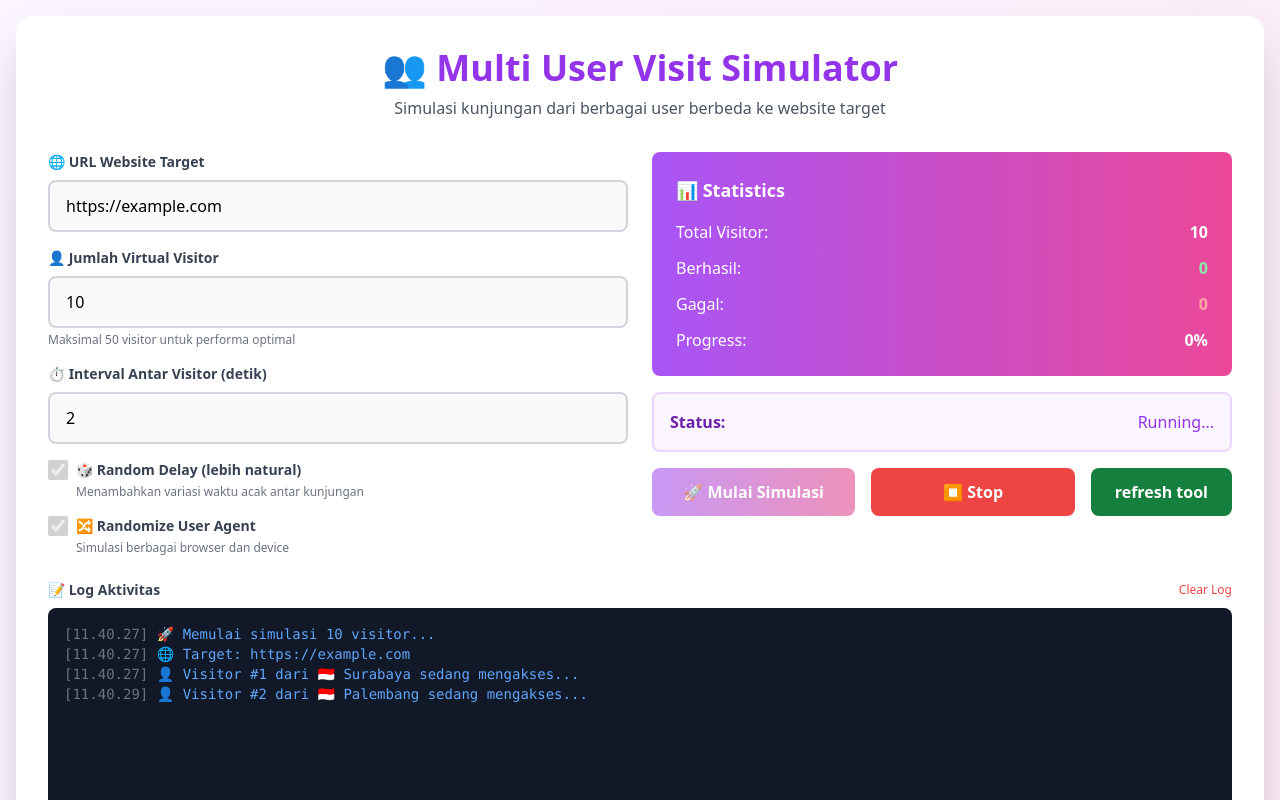
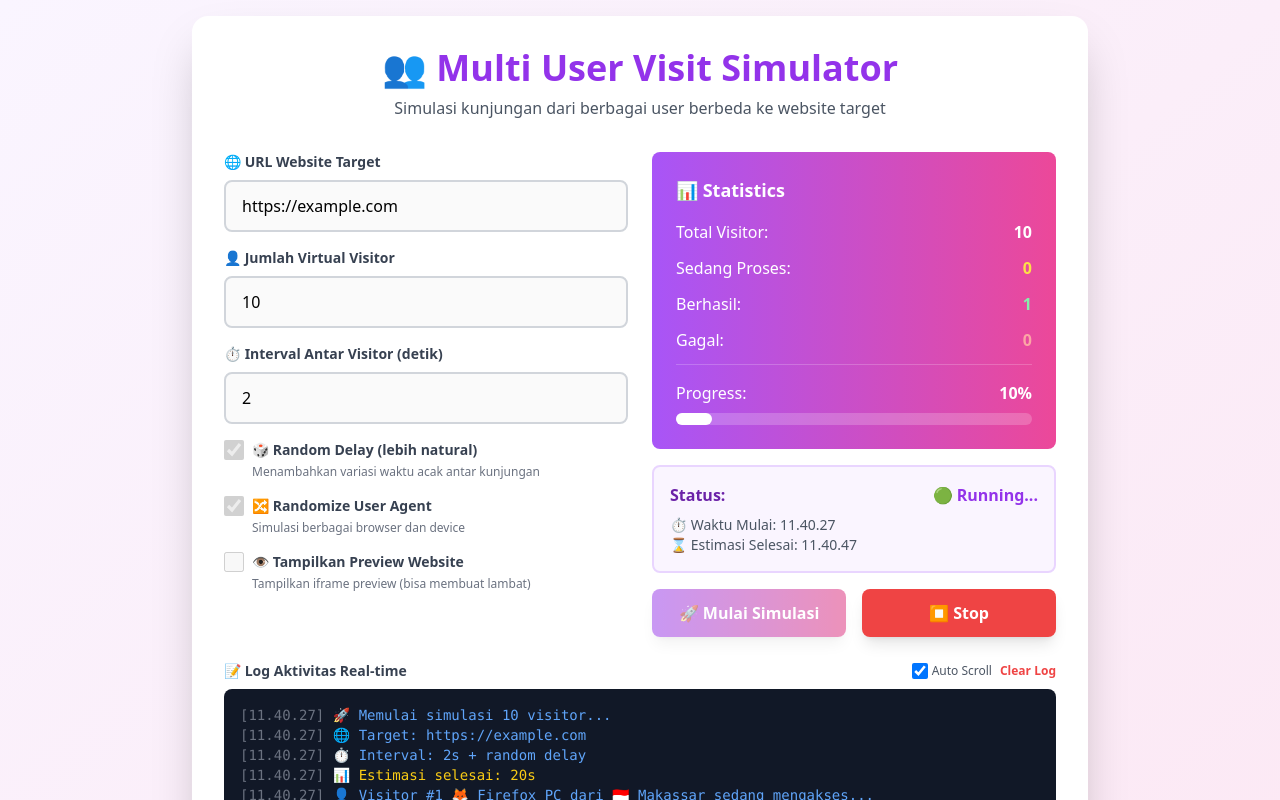
Before and after one commit to Anjaszz/auto-visit-web, a plain HTML site: page index.html in a window 1280 px wide. Both pictures are taken after a click on the button "🚀 Mulai Simulasi". Shown: the top 800 px of the page. Drawn offline with nearby package versions, Linux system fonts and the light colour scheme.

Commit message:
update view

```diff
--- a/index.html
+++ b/index.html
@@ -6,9 +6,8 @@
     <title>Multi User Visit Simulator</title>
     <script src="https://cdn.tailwindcss.com"></script>
 </head>
-<body class="bg-gradient-to-br from-purple-50 to-pink-100 min-h-screen p-4">
-    <div class="max-w-7xl mx-auto">
-        <div class="bg-white rounded-2xl shadow-2xl p-8 mb-6">
+<body class="bg-gradient-to-br from-purple-50 to-pink-100 min-h-screen flex items-center justify-center p-4">
+    <div class="bg-white rounded-2xl shadow-2xl p-8 w-full max-w-4xl">
         <div class="text-center mb-8">
             <h1 class="text-4xl font-bold text-purple-600 mb-2">👥 Multi User Visit Simulator</h1>
             <p class="text-gray-600">Simulasi kunjungan dari berbagai user berbeda ke website target</p>
@@ -37,11 +36,10 @@
                         id="visitorCount"
                         placeholder="10"
                         min="1"
-                            max="50"
+                        max="100"
                         class="w-full px-4 py-3 border-2 border-gray-300 rounded-lg focus:border-purple-500 focus:outline-none transition"
                         value="10"
                     >
-                        <p class="text-xs text-gray-500 mt-1">Maksimal 50 visitor untuk performa optimal</p>
                 </div>
 
                 <!-- Input Interval -->
@@ -52,6 +50,7 @@
                         id="intervalInput"
                         placeholder="2"
                         min="1"
+                        step="0.5"
                         class="w-full px-4 py-3 border-2 border-gray-300 rounded-lg focus:border-purple-500 focus:outline-none transition"
                         value="2"
                     >
@@ -74,6 +73,15 @@
                     </label>
                     <p class="text-xs text-gray-500 mt-1 ml-7">Simulasi berbagai browser dan device</p>
                 </div>
+
+                <!-- Show Preview -->
+                <div>
+                    <label class="flex items-center space-x-2 cursor-pointer">
+                        <input type="checkbox" id="showPreview" class="w-5 h-5 text-purple-600">
+                        <span class="text-sm font-semibold text-gray-700">👁️ Tampilkan Preview Website</span>
+                    </label>
+                    <p class="text-xs text-gray-500 mt-1 ml-7">Tampilkan iframe preview (bisa membuat lambat)</p>
+                </div>
             </div>
 
             <!-- Kolom Kanan - Stats -->
@@ -86,6 +94,10 @@
                             <span class="font-bold" id="statTotal">0</span>
                         </div>
                         <div class="flex justify-between">
+                            <span>Sedang Proses:</span>
+                            <span class="font-bold text-yellow-300" id="statPending">0</span>
+                        </div>
+                        <div class="flex justify-between">
                             <span>Berhasil:</span>
                             <span class="font-bold text-green-300" id="statSuccess">0</span>
                         </div>
@@ -93,18 +105,27 @@
                             <span>Gagal:</span>
                             <span class="font-bold text-red-300" id="statFailed">0</span>
                         </div>
-                            <div class="flex justify-between">
+                        <div class="mt-4 pt-4 border-t border-white/20">
+                            <div class="flex justify-between mb-2">
                                 <span>Progress:</span>
                                 <span class="font-bold" id="statProgress">0%</span>
+                            </div>
+                            <div class="w-full bg-white/20 rounded-full h-3">
+                                <div id="progressBar" class="bg-white h-3 rounded-full transition-all duration-300" style="width: 0%"></div>
+                            </div>
                         </div>
                     </div>
                 </div>
 
                 <!-- Status -->
                 <div id="statusBox" class="bg-purple-50 border-2 border-purple-200 rounded-lg p-4">
-                        <div class="flex items-center justify-between">
+                    <div class="flex items-center justify-between mb-2">
                         <span class="font-semibold text-purple-800">Status:</span>
-                            <span id="statusText" class="text-purple-600">Siap Memulai</span>
+                        <span id="statusText" class="text-purple-600 font-semibold">Siap Memulai</span>
+                    </div>
+                    <div class="text-sm text-gray-600">
+                        <div>⏱️ Waktu Mulai: <span id="startTime">-</span></div>
+                        <div>⌛ Estimasi Selesai: <span id="estimateTime">-</span></div>
                     </div>
                 </div>
 
@@ -112,24 +133,17 @@
                 <div class="flex gap-4">
                     <button
                         id="startBtn"
-                            class="flex-1 bg-gradient-to-r from-purple-600 to-pink-600 hover:from-purple-700 hover:to-pink-700 text-white font-semibold py-3 px-6 rounded-lg transition transform hover:scale-105 active:scale-95"
+                        class="flex-1 bg-gradient-to-r from-purple-600 to-pink-600 hover:from-purple-700 hover:to-pink-700 text-white font-semibold py-3 px-6 rounded-lg transition transform hover:scale-105 active:scale-95 shadow-lg"
                     >
                         🚀 Mulai Simulasi
                     </button>
                     <button
                         id="stopBtn"
-                            class="flex-1 bg-red-500 hover:bg-red-600 text-white font-semibold py-3 px-6 rounded-lg transition transform hover:scale-105 active:scale-95 opacity-50 cursor-not-allowed"
+                        class="flex-1 bg-red-500 hover:bg-red-600 text-white font-semibold py-3 px-6 rounded-lg transition transform hover:scale-105 active:scale-95 opacity-50 cursor-not-allowed shadow-lg"
                         disabled
                     >
                         ⏹️ Stop
                     </button>
-                         <a href="refresh.html">
-                            <button
-                            class="flex-1 bg-green-700 hover:bg-green-600 text-white font-semibold py-3 px-6 rounded-lg transition transform hover:scale-105 active:scale-95 cursor-not-allowed"
-                        >
-                            refresh tool
-                        </button>
-                         </a>
                 </div>
             </div>
         </div>
@@ -137,25 +151,35 @@
         <!-- Log Area -->
         <div>
             <div class="flex justify-between items-center mb-2">
-                    <label class="text-sm font-semibold text-gray-700">📝 Log Aktivitas</label>
-                    <button id="clearLogBtn" class="text-xs text-red-500 hover:text-red-700">Clear Log</button>
+                <label class="text-sm font-semibold text-gray-700">📝 Log Aktivitas Real-time</label>
+                <div class="flex gap-2">
+                    <label class="flex items-center space-x-1 text-xs">
+                        <input type="checkbox" id="autoScroll" class="w-4 h-4" checked>
+                        <span class="text-gray-600">Auto Scroll</span>
+                    </label>
+                    <button id="clearLogBtn" class="text-xs text-red-500 hover:text-red-700 font-semibold">Clear Log</button>
                 </div>
-                <div id="logArea" class="bg-gray-900 text-green-400 p-4 rounded-lg h-64 overflow-y-auto font-mono text-sm">
+            </div>
+            <div id="logArea" class="bg-gray-900 text-green-400 p-4 rounded-lg h-96 overflow-y-auto font-mono text-sm">
                 <div class="text-gray-500">Menunggu simulasi dimulai...</div>
             </div>
         </div>
-        </div>
 
-        <!-- Visitor Cards Grid -->
-        <div id="visitorGrid" class="grid grid-cols-1 md:grid-cols-2 lg:grid-cols-3 xl:grid-cols-4 gap-4">
-            <!-- Visitor cards akan muncul di sini -->
+        <!-- Preview Area (Optional) -->
+        <div id="previewContainer" class="mt-6 hidden">
+            <label class="block text-sm font-semibold text-gray-700 mb-2">👁️ Live Preview Website</label>
+            <iframe
+                id="previewFrame"
+                class="w-full h-96 border-2 border-purple-300 rounded-lg"
+                sandbox="allow-scripts allow-same-origin"
+            ></iframe>
         </div>
     </div>
 
     <script>
         let isRunning = false;
-        let visitors = [];
-        let stats = { total: 0, success: 0, failed: 0 };
+        let stats = { total: 0, pending: 0, success: 0, failed: 0 };
+        let startTimestamp = null;
 
         // User Agents berbeda untuk simulasi
         const userAgents = [
@@ -170,14 +194,8 @@
         ];
 
         const devices = [
-            { name: 'Windows PC', icon: '💻', color: 'blue' },
-            { name: 'MacBook', icon: '🖥️', color: 'gray' },
-            { name: 'Firefox PC', icon: '🦊', color: 'orange' },
-            { name: 'Linux PC', icon: '🐧', color: 'yellow' },
-            { name: 'iPhone', icon: '📱', color: 'purple' },
-            { name: 'iPad', icon: '📱', color: 'indigo' },
-            { name: 'Android', icon: '🤖', color: 'green' },
-            { name: 'Safari Mac', icon: '🧭', color: 'pink' }
+            '💻 Windows PC', '🖥️ MacBook', '🦊 Firefox PC', '🐧 Linux PC',
+            '📱 iPhone', '📱 iPad', '🤖 Android Phone', '🧭 Safari Mac'
         ];
 
         const locations = [
@@ -186,7 +204,7 @@
         ];
 
         function addLog(message, type = 'info') {
-            const timestamp = new Date().toLocaleTimeString('id-ID');
+            const timestamp = new Date().toLocaleTimeString('id-ID', { hour12: false });
             const logEntry = document.createElement('div');
 
             let color = 'text-blue-400';
@@ -202,97 +220,73 @@
             }
 
             logArea.appendChild(logEntry);
+
+            if (document.getElementById('autoScroll').checked) {
                 logArea.scrollTop = logArea.scrollHeight;
+            }
         }
 
         function updateStats() {
             document.getElementById('statTotal').textContent = stats.total;
+            document.getElementById('statPending').textContent = stats.pending;
             document.getElementById('statSuccess').textContent = stats.success;
             document.getElementById('statFailed').textContent = stats.failed;
 
-            const progress = stats.total > 0 ? Math.round((stats.success + stats.failed) / stats.total * 100) : 0;
+            const completed = stats.success + stats.failed;
+            const progress = stats.total > 0 ? Math.round(completed / stats.total * 100) : 0;
             document.getElementById('statProgress').textContent = progress + '%';
+            document.getElementById('progressBar').style.width = progress + '%';
         }
 
-        function createVisitorCard(visitor) {
-            const card = document.createElement('div');
-            card.id = `visitor-${visitor.id}`;
-            card.className = 'bg-white rounded-lg shadow-lg p-4 transform transition hover:scale-105';
+        async function simulateVisit(visitorId, url, delay, isFirst = false) {
+            if (!isRunning) return;
 
-            const deviceInfo = devices[visitor.deviceIndex];
-
-            card.innerHTML = `
-                <div class="flex items-start justify-between mb-3">
-                    <div class="flex items-center space-x-2">
-                        <span class="text-2xl">${deviceInfo.icon}</span>
-                        <div>
-                            <div class="font-semibold text-gray-800">Visitor #${visitor.id}</div>
-                            <div class="text-xs text-gray-500">${deviceInfo.name}</div>
-                        </div>
-                    </div>
-                    <span class="px-2 py-1 rounded text-xs font-semibold ${visitor.statusClass}">${visitor.status}</span>
-                </div>
-                <div class="space-y-1 text-xs text-gray-600">
-                    <div>📍 ${visitor.location}</div>
-                    <div>⏰ ${visitor.time}</div>
-                    <div class="truncate" title="${visitor.userAgent}">🔧 ${visitor.userAgent.substring(0, 40)}...</div>
-                </div>
-                <div class="mt-3 bg-gray-100 rounded p-2">
-                    <div class="text-xs text-gray-500 mb-1">Preview:</div>
-                    <iframe src="${visitor.url}" class="w-full h-32 rounded border border-gray-300 pointer-events-none" sandbox="allow-scripts allow-same-origin"></iframe>
-                </div>
-            `;
-
-            return card;
+            // Wait for delay
+            if (!isFirst) {
+                await new Promise(resolve => setTimeout(resolve, delay));
             }
-
-        function updateVisitorCard(visitorId, status) {
-            const card = document.getElementById(`visitor-${visitorId}`);
-            if (!card) return;
-
-            const statusBadge = card.querySelector('span.px-2');
-            if (status === 'success') {
-                statusBadge.textContent = '✅ Success';
-                statusBadge.className = 'px-2 py-1 rounded text-xs font-semibold bg-green-100 text-green-800';
-                card.classList.add('ring-2', 'ring-green-400');
-            } else if (status === 'failed') {
-                statusBadge.textContent = '❌ Failed';
-                statusBadge.className = 'px-2 py-1 rounded text-xs font-semibold bg-red-100 text-red-800';
-                card.classList.add('ring-2', 'ring-red-400');
-            }
-        }
-
-        async function simulateVisitor(visitor, index) {
-            const delay = parseInt(document.getElementById('intervalInput').value) * 1000;
-            const randomDelay = document.getElementById('randomDelay').checked;
-
-            let waitTime = delay * index;
-            if (randomDelay) {
-                waitTime += Math.random() * 2000; // Random tambahan 0-2 detik
-            }
-
-            await new Promise(resolve => setTimeout(resolve, waitTime));
 
             if (!isRunning) return;
 
-            addLog(`👤 Visitor #${visitor.id} dari ${visitor.location} sedang mengakses...`, 'info');
+            stats.pending++;
+            updateStats();
 
-            // Simulasi loading
-            await new Promise(resolve => setTimeout(resolve, 1000 + Math.random() * 2000));
+            const deviceIndex = Math.floor(Math.random() * devices.length);
+            const device = devices[deviceIndex];
+            const location = locations[Math.floor(Math.random() * locations.length)];
+            const userAgent = document.getElementById('randomUA').checked
+                ? userAgents[deviceIndex]
+                : userAgents[0];
+
+            addLog(`👤 Visitor #${visitorId} ${device} dari ${location} sedang mengakses...`, 'info');
+
+            // Simulasi request dengan iframe tersembunyi
+            const iframe = document.createElement('iframe');
+            iframe.style.display = 'none';
+            iframe.sandbox = 'allow-scripts allow-same-origin';
+            iframe.src = url + '?visitor=' + visitorId + '&t=' + Date.now();
+            document.body.appendChild(iframe);
+
+            // Simulasi loading time
+            const loadingTime = 1000 + Math.random() * 2000;
+            await new Promise(resolve => setTimeout(resolve, loadingTime));
+
+            // Remove iframe
+            document.body.removeChild(iframe);
 
             if (!isRunning) return;
 
-            // Random success/fail (95% success rate)
-            const isSuccess = Math.random() > 0.05;
+            stats.pending--;
+
+            // Random success/fail (98% success rate)
+            const isSuccess = Math.random() > 0.02;
 
             if (isSuccess) {
                 stats.success++;
-                updateVisitorCard(visitor.id, 'success');
-                addLog(`✅ Visitor #${visitor.id} berhasil mengakses website`, 'success');
+                addLog(`✅ Visitor #${visitorId} berhasil mengakses (${Math.round(loadingTime)}ms)`, 'success');
             } else {
                 stats.failed++;
-                updateVisitorCard(visitor.id, 'failed');
-                addLog(`❌ Visitor #${visitor.id} gagal mengakses (timeout)`, 'error');
+                addLog(`❌ Visitor #${visitorId} gagal mengakses (timeout)`, 'error');
             }
 
             updateStats();
@@ -301,20 +295,17 @@
         async function startSimulation() {
             const url = document.getElementById('urlInput').value.trim();
             const visitorCount = parseInt(document.getElementById('visitorCount').value);
+            const interval = parseFloat(document.getElementById('intervalInput').value) * 1000;
+            const randomDelay = document.getElementById('randomDelay').checked;
 
-            if (!url || !visitorCount) {
+            if (!url || !visitorCount || !interval) {
                 alert('Mohon isi semua field dengan benar!');
                 return;
             }
 
-            if (visitorCount > 50) {
-                alert('Maksimal 50 visitor untuk performa optimal!');
-                return;
-            }
-
             isRunning = true;
-            stats = { total: visitorCount, success: 0, failed: 0 };
-            visitors = [];
+            stats = { total: visitorCount, pending: 0, success: 0, failed: 0 };
+            startTimestamp = new Date();
 
             // Disable inputs
             document.getElementById('urlInput').disabled = true;
@@ -322,53 +313,49 @@
             document.getElementById('intervalInput').disabled = true;
             document.getElementById('randomDelay').disabled = true;
             document.getElementById('randomUA').disabled = true;
+            document.getElementById('showPreview').disabled = true;
             document.getElementById('startBtn').disabled = true;
             document.getElementById('startBtn').classList.add('opacity-50', 'cursor-not-allowed');
             document.getElementById('stopBtn').disabled = false;
             document.getElementById('stopBtn').classList.remove('opacity-50', 'cursor-not-allowed');
 
-            document.getElementById('statusText').textContent = 'Running...';
-            document.getElementById('visitorGrid').innerHTML = '';
+            document.getElementById('statusText').textContent = '🟢 Running...';
+            document.getElementById('startTime').textContent = startTimestamp.toLocaleTimeString('id-ID');
+
+            // Calculate estimate
+            const totalTime = (visitorCount * interval) / 1000;
+            const estimateEnd = new Date(startTimestamp.getTime() + totalTime * 1000);
+            document.getElementById('estimateTime').textContent = estimateEnd.toLocaleTimeString('id-ID');
 
             addLog(`🚀 Memulai simulasi ${visitorCount} visitor...`, 'info');
             addLog(`🌐 Target: ${url}`, 'info');
+            addLog(`⏱️  Interval: ${interval/1000}s ${randomDelay ? '+ random delay' : ''}`, 'info');
+            addLog(`📊 Estimasi selesai: ${Math.round(totalTime)}s`, 'warning');
 
             updateStats();
 
-            // Create visitors
-            for (let i = 1; i <= visitorCount; i++) {
-                const deviceIndex = Math.floor(Math.random() * devices.length);
-                const visitor = {
-                    id: i,
-                    url: url + '?visitor=' + i + '&t=' + Date.now(),
-                    userAgent: document.getElementById('randomUA').checked
-                        ? userAgents[deviceIndex]
-                        : userAgents[0],
-                    deviceIndex: deviceIndex,
-                    location: locations[Math.floor(Math.random() * locations.length)],
-                    time: new Date().toLocaleTimeString('id-ID'),
-                    status: '⏳ Loading',
-                    statusClass: 'bg-yellow-100 text-yellow-800'
-                };
-
-                visitors.push(visitor);
-
-                const card = createVisitorCard(visitor);
-                document.getElementById('visitorGrid').appendChild(card);
-
-                // Start simulation untuk visitor ini
-                simulateVisitor(visitor, i - 1);
+            // Show preview if enabled
+            if (document.getElementById('showPreview').checked) {
+                document.getElementById('previewContainer').classList.remove('hidden');
+                document.getElementById('previewFrame').src = url;
             }
 
-            // Check completion
-            const checkInterval = setInterval(() => {
-                if (stats.success + stats.failed >= stats.total || !isRunning) {
-                    clearInterval(checkInterval);
+            // Start all visitors
+            const promises = [];
+            for (let i = 1; i <= visitorCount; i++) {
+                let delay = interval * (i - 1);
+                if (randomDelay && i > 1) {
+                    delay += Math.random() * 2000; // Random 0-2s
+                }
+                promises.push(simulateVisit(i, url, delay, i === 1));
+            }
+
+            // Wait for all to complete
+            await Promise.all(promises);
+
             if (isRunning) {
                 stopSimulation(true);
             }
-                }
-            }, 500);
         }
 
         function stopSimulation(completed = false) {
@@ -379,17 +366,20 @@
             document.getElementById('intervalInput').disabled = false;
             document.getElementById('randomDelay').disabled = false;
             document.getElementById('randomUA').disabled = false;
+            document.getElementById('showPreview').disabled = false;
             document.getElementById('startBtn').disabled = false;
             document.getElementById('startBtn').classList.remove('opacity-50', 'cursor-not-allowed');
             document.getElementById('stopBtn').disabled = true;
             document.getElementById('stopBtn').classList.add('opacity-50', 'cursor-not-allowed');
 
+            const duration = startTimestamp ? Math.round((new Date() - startTimestamp) / 1000) : 0;
+
             if (completed) {
-                document.getElementById('statusText').textContent = 'Selesai ✅';
-                addLog(`🎉 Simulasi selesai! Success: ${stats.success}, Failed: ${stats.failed}`, 'success');
+                document.getElementById('statusText').textContent = '✅ Selesai';
+                addLog(`🎉 Simulasi selesai dalam ${duration}s! Success: ${stats.success}, Failed: ${stats.failed}`, 'success');
             } else {
-                document.getElementById('statusText').textContent = 'Dihentikan';
-                addLog(`⏸️ Simulasi dihentikan oleh user`, 'warning');
+                document.getElementById('statusText').textContent = '⏸️ Dihentikan';
+                addLog(`⏸️ Simulasi dihentikan setelah ${duration}s oleh user`, 'warning');
             }
         }
 
@@ -398,6 +388,13 @@
         document.getElementById('clearLogBtn').addEventListener('click', () => {
             document.getElementById('logArea').innerHTML = '<div class="text-gray-500">Log dibersihkan...</div>';
         });
+
+        // Toggle preview
+        document.getElementById('showPreview').addEventListener('change', (e) => {
+            if (!e.target.checked) {
+                document.getElementById('previewContainer').classList.add('hidden');
+            }
+        });
     </script>
 </body>
 </html>
```
Lines whose indentation alone changed are shown as unchanged.
